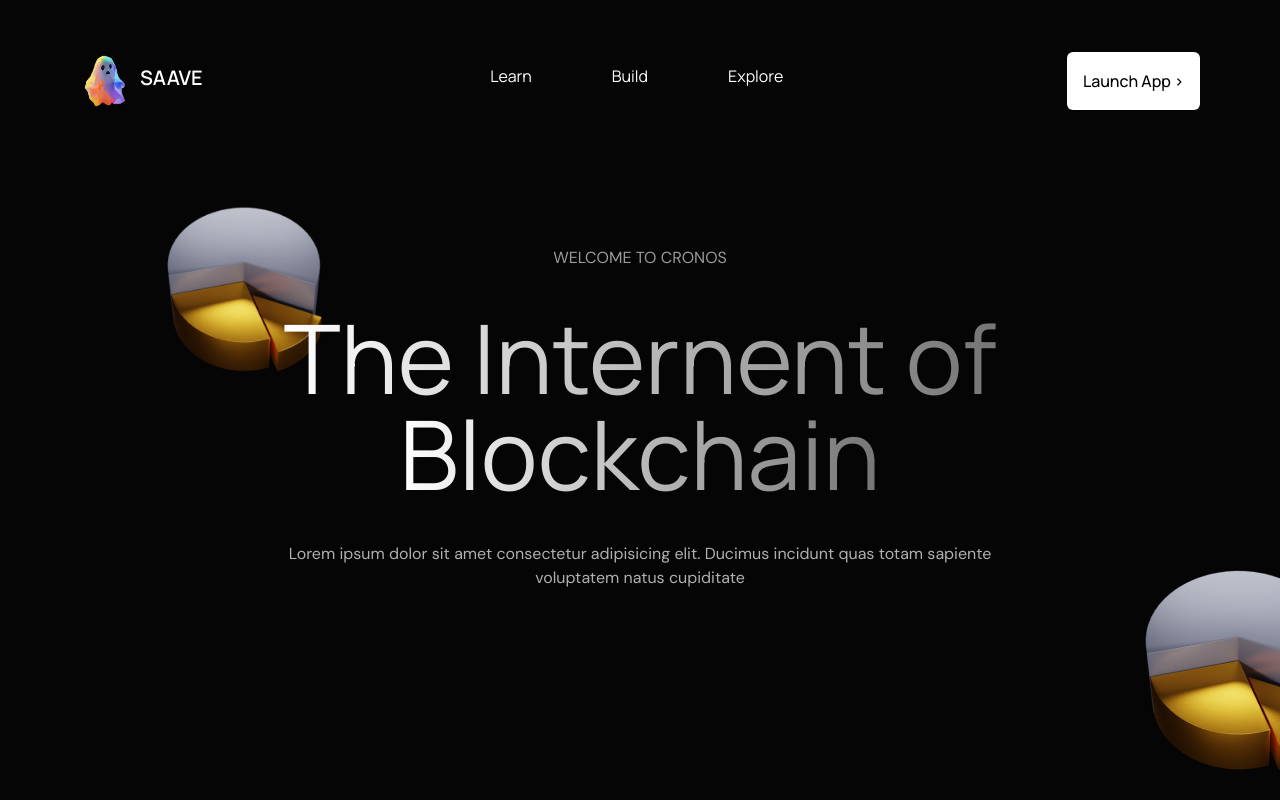
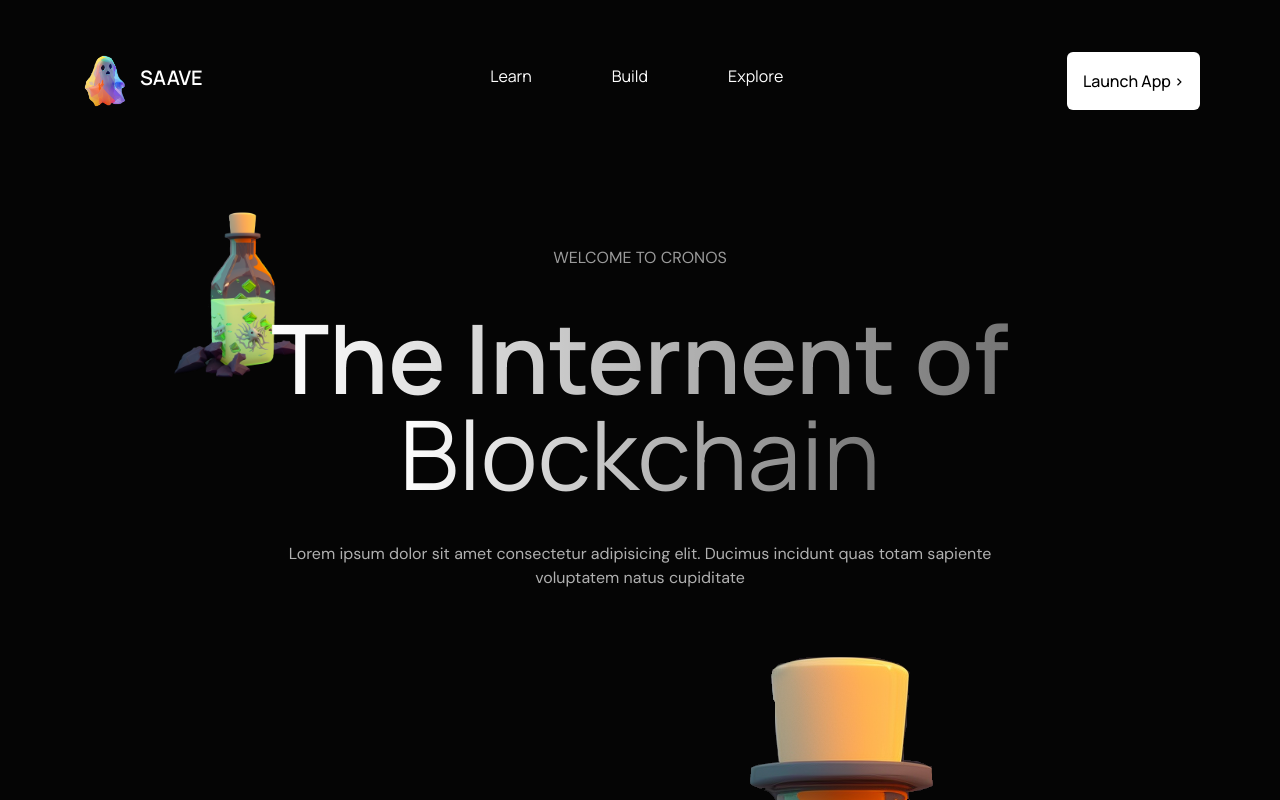
Before and after one commit to SAAVE-Finance/landing, a Next.js app: page / in a window 1280 px wide. Shown: the top 800 px of the page. Built offline with nearby package versions, Linux system fonts and the light colour scheme.

Commit message:
:art: Added upadted images

```diff
--- a/components/Hero.tsx
+++ b/components/Hero.tsx
@@ -1,7 +1,7 @@
 import React from "react";
 import styles from "@/styles/Hero.module.css";
 import Image from "next/image";
-import Shape1 from "@/public/assets/chart.png";
+import Shape1 from "@/public/assets/ecto.png";
 const Hero = () => {
   return (
     <>
@@ -9,7 +9,7 @@ const Hero = () => {
         <h2 className={`${styles.heading} text-[#ffffff99] my-10 mx-auto`}>
           WELCOME TO CRONOS
         </h2>
-        <h1 className="text-8xl  text-transparent bg-clip-text bg-gradient-to-r from-white to-[rgba(255,255,255,0.45)] mx-auto">
+        <h1 className="text-8xl  text-transparent bg-clip-text bg-gradient-to-r from-white to-[rgba(255,255,255,0.45)] mx-auto font-extrabold font-Inter">
           The Internent of
         </h1>
         <h1 className="text-8xl  text-transparent bg-clip-text bg-gradient-to-r from-white to-[rgba(255,255,255,0.45)] mx-auto">
--- a/tailwind.config.js
+++ b/tailwind.config.js
@@ -8,8 +8,8 @@ module.exports = {
   theme: {
     extend: {},
     fontFamily: {
-      'DM_Sans': ['DM Sans'],
-    }
+      DM_Sans: ["DM Sans"],
+    },
   },
   plugins: [],
 };
```
Also changed, not shown: public/assets/swordshield.png.
